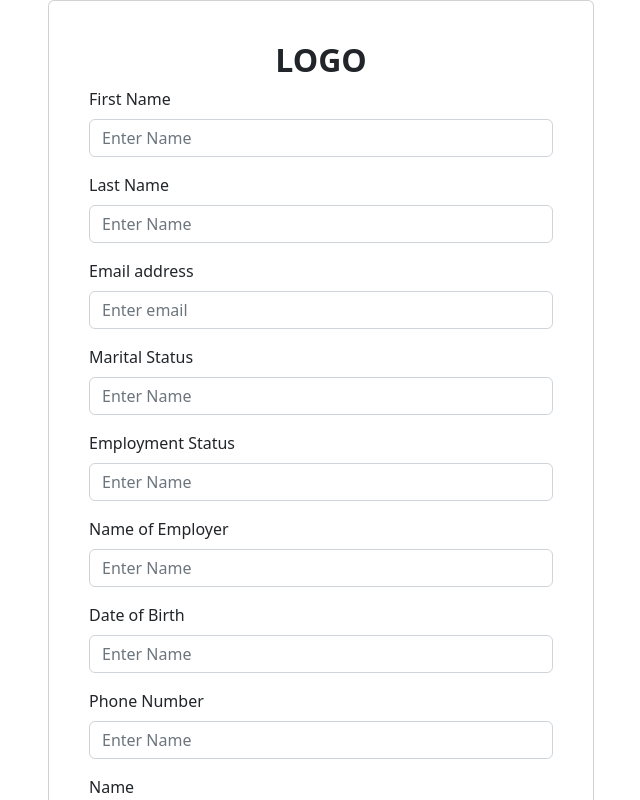
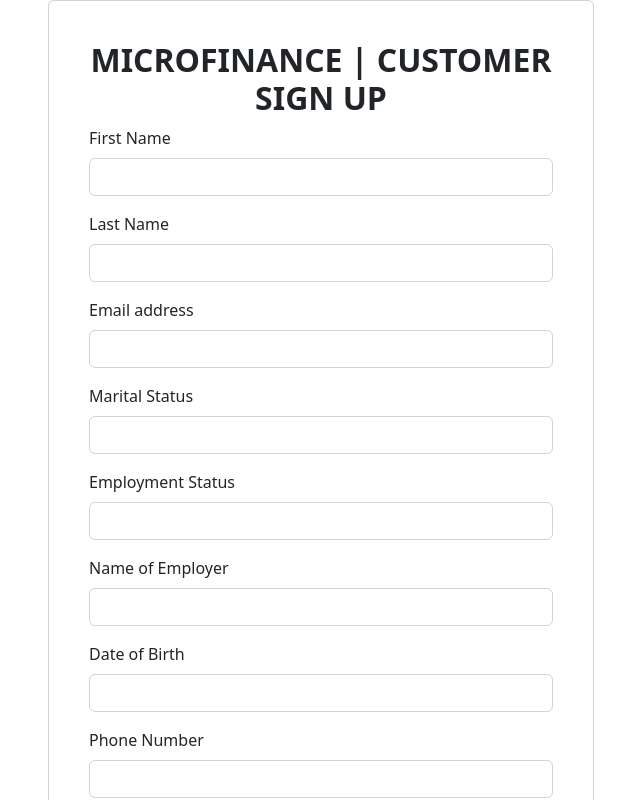
Before and after one commit to geraldofori/microfinance-app, a React (Create React App) app in the folder client/: page /register in a window 1280 px wide. Shown: the top 800 px of the page, without its empty margins (319-959 px from the left). Built offline with nearby package versions, Linux system fonts and the light colour scheme.

Commit message:
few changes to the login and register pages

```diff
--- a/client/src/components/auth/Login.js
+++ b/client/src/components/auth/Login.js
@@ -11,7 +11,7 @@ export default function Login() {
                             <Card.Body>
                                 <div className="mb-3 mt-md-4">
                                     <h2 className="fw-bold mb-2 text-center text-uppercase ">
-                                        Logo
+                                        Microfinance | Customer Login
                                     </h2>
                                     <div className="mb-3">
                                         <Form>
@@ -35,7 +35,7 @@ export default function Login() {
                                         <div className="mt-3">
                                             <p className="mb-0  text-center">
                                                 Don't have an account?{' '}
-                                                <a href="client/src/components#" className="text-primary fw-bold">
+                                                <a href="/register" className="text-primary fw-bold">
                                                     Register
                                                 </a>
                                             </p>
--- a/client/src/components/auth/Register.js
+++ b/client/src/components/auth/Register.js
@@ -11,54 +11,50 @@ export default function Register() {
                             <Card.Body>
                                 <div className="mb-3 mt-md-4">
                                     <h2 className="fw-bold mb-2 text-center text-uppercase ">
-                                        Logo
+                                        Microfinance | Customer Sign up
                                     </h2>
                                     <div className="mb-3">
                                         <Form>
                                             <Form.Group className="mb-3" controlId="firstName">
                                                 <Form.Label className="text-center">First Name</Form.Label>
-                                                <Form.Control type="text" placeholder="Enter Name" />
+                                                <Form.Control type="text" placeholder="" />
                                             </Form.Group>
 
                                             <Form.Group className="mb-3" controlId="lastName">
                                                 <Form.Label className="text-center">Last Name</Form.Label>
-                                                <Form.Control type="text" placeholder="Enter Name" />
+                                                <Form.Control type="text" placeholder="" />
                                             </Form.Group>
 
-                                            <Form.Group className="mb-3" controlId="formBasicEmail">
+                                            <Form.Group className="mb-3" controlId="email">
                                                 <Form.Label className="text-center">
                                                     Email address
                                                 </Form.Label>
-                                                <Form.Control type="email" placeholder="Enter email" />
+                                                <Form.Control type="email" placeholder="" />
                                             </Form.Group>
 
-                                            <Form.Group className="mb-3" controlId="Name">
+                                            <Form.Group className="mb-3" controlId="mStatus">
                                                 <Form.Label className="text-center">Marital Status</Form.Label>
-                                                <Form.Control type="text" placeholder="Enter Name" />
+                                                <Form.Control type="text" placeholder="" />
                                             </Form.Group>
 
-                                            <Form.Group className="mb-3" controlId="Name">
+                                            <Form.Group className="mb-3" controlId="eStatus">
                                                 <Form.Label className="text-center">Employment Status</Form.Label>
-                                                <Form.Control type="text" placeholder="Enter Name" />
+                                                <Form.Control type="text" placeholder="" />
                                             </Form.Group>
 
-                                            <Form.Group className="mb-3" controlId="Name">
+                                            <Form.Group className="mb-3" controlId="NOE">
                                                 <Form.Label className="text-center">Name of Employer</Form.Label>
-                                                <Form.Control type="text" placeholder="Enter Name" />
+                                                <Form.Control type="text" placeholder="" />
                                             </Form.Group>
 
-                                            <Form.Group className="mb-3" controlId="Name">
+                                            <Form.Group className="mb-3" controlId="dob">
                                                 <Form.Label className="text-center">Date of Birth</Form.Label>
-                                                <Form.Control type="text" placeholder="Enter Name" />
+                                                <Form.Control type="text" placeholder="" />
                                             </Form.Group>
 
-                                            <Form.Group className="mb-3" controlId="Name">
+                                            <Form.Group className="mb-3" controlId="number">
                                                 <Form.Label className="text-center">Phone Number</Form.Label>
-                                                <Form.Control type="text" placeholder="Enter Name" />
-                                            </Form.Group>
-                                            <Form.Group className="mb-3" controlId="Name">
-                                                <Form.Label className="text-center">Name</Form.Label>
-                                                <Form.Control type="text" placeholder="Enter Name" />
+                                                <Form.Control type="number" placeholder="" />
                                             </Form.Group>
 
                                             <Form.Group
```
